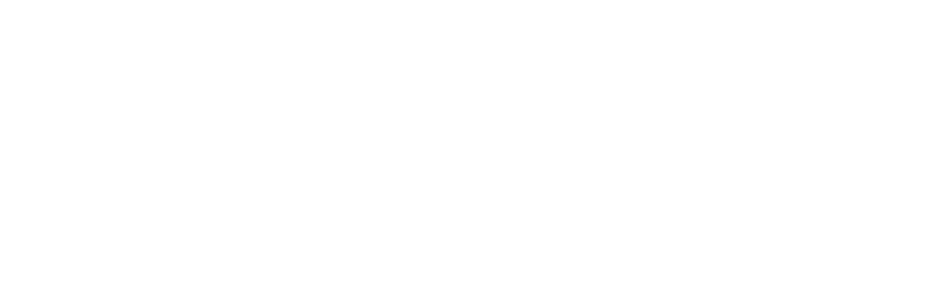
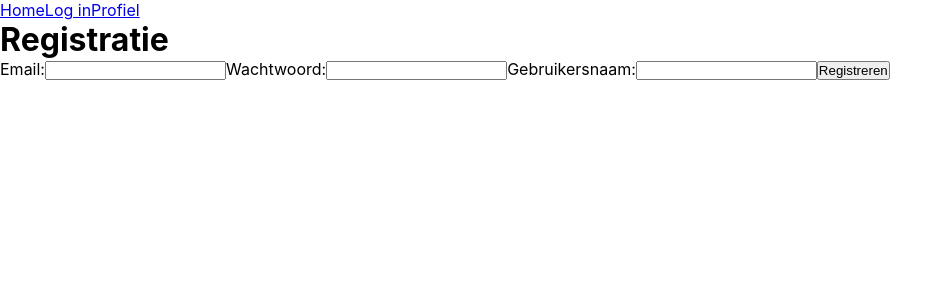
Before and after one commit to Cakeageddon/WeatherWhere, a React (Create React App) app: page /registratie in a window 1280 px wide. Shown: the top 300 px of the page, without its empty margins (0-952 px from the left). Built offline with nearby package versions, Linux system fonts and the light colour scheme.

Commit message:
Alle paginas en routing opgezet.

```diff
--- a/package.json
+++ b/package.json
@@ -8,6 +8,7 @@
     "@testing-library/user-event": "^13.5.0",
     "react": "^18.2.0",
     "react-dom": "^18.2.0",
+    "react-hook-form": "^7.33.0",
     "react-router-dom": "^5.2.0",
     "react-scripts": "5.0.1",
     "web-vitals": "^2.1.4"
--- a/src/App.js
+++ b/src/App.js
@@ -4,12 +4,43 @@
     Route,
 } from 'react-router-dom';
 
+
 import './App.css';
+
+
+import NavBar from "./components/NavBar";
+import Home from "./pages/home/Home";
+import SignIn from "./pages/signin/SignIn";
+import PasswordRecovery from "./pages/passwordRecovery/PasswordRecovery";
+import SignUp from "./pages/signup/SignUp";
+import Profile from "./pages/profile/Profile";
+import SignOut from "./pages/SignOut/SignOut";
+
 
 function App() {
     return (
         <>
-
+            <NavBar/>
+            <Switch>
+                <Route exact path="/">
+                    <Home/>
+                </Route>
+                <Route exact path="/login">
+                    <SignIn/>
+                </Route>
+                <Route exact path="/wachtwoord-herstel">
+                    <PasswordRecovery/>
+                </Route>
+                <Route exact path="/registratie">
+                    <SignUp/>
+                </Route>
+                <Route exact path="/profiel">
+                    <Profile/>
+                </Route>
+                <Route exact path="/loguit">
+                    <SignOut/>
+                </Route>
+            </Switch>
         </>
     );
 }
--- /dev/null
+++ b/src/components/NavBar.js
@@ -0,0 +1,34 @@
+import React from "react";
+import {NavLink} from "react-router-dom";
+
+function NavBar() {
+
+
+    return (
+        <nav>
+            <div className="nav-outer-container">
+                <ul className="nav-links">
+                    <li>
+                        <NavLink to="/" exact
+                                 activeClassName="active-link"
+                                 >
+                            Home
+                        </NavLink>
+                        <NavLink to="/login"
+                                 activeClassName="active-link"
+                        >
+                            Log in
+                        </NavLink>
+                        <NavLink to="/profiel"
+                                 activeClassName="active-link"
+                        >
+                            Profiel
+                        </NavLink>
+                    </li>
+                </ul>
+            </div>
+        </nav>
+    )
+}
+
+export default NavBar
--- a/src/index.js
+++ b/src/index.js
@@ -1,14 +1,18 @@
 import React from 'react';
 import ReactDOM from 'react-dom/client';
+import {BrowserRouter as Router} from "react-router-dom";
 import './index.css';
 import App from './App';
 import reportWebVitals from './reportWebVitals';
 
+
 const root = ReactDOM.createRoot(document.getElementById('root'));
 root.render(
-  <React.StrictMode>
-    <App />
-  </React.StrictMode>
+    <Router>
+        <React.StrictMode>
+            <App/>
+        </React.StrictMode>
+    </Router>
 );
 
 // If you want to start measuring performance in your app, pass a function
--- /dev/null
+++ b/src/pages/SignOut/SignOut.js
@@ -0,0 +1,30 @@
+import React from "react";
+import {useHistory} from "react-router-dom";
+
+function SignOut() {
+
+    const history = useHistory()
+
+    return (
+        <>
+            <h2>U bent uitgelogd.</h2>
+            <p>Een prettige dag en tot de volgende keer!</p>
+            <p>Foutje?</p>
+            <button
+                type="button"
+                onClick={() => history.push("/signin")}
+            >
+                Log In
+            </button>
+            <p>Of</p>
+            <button
+                type="button"
+                onClick={() => history.push("/")}
+            >
+                Home
+            </button>
+        </>
+    )
+}
+
+export default SignOut
--- /dev/null
+++ b/src/pages/home/Home.js
@@ -0,0 +1,15 @@
+import React from "react";
+
+
+function Home() {
+
+
+    return (
+        <>
+            <h1>Homeee</h1>
+            <h3>Welcome home homie.</h3>
+        </>
+    )
+}
+
+export default Home
--- /dev/null
+++ b/src/pages/passwordRecovery/PasswordRecovery.js
@@ -0,0 +1,12 @@
+import React from "react";
+
+function PasswordRecovery() {
+    return (
+        <>
+            <h1>Wachtwoordherstel</h1>
+            <p>Dat zou hier moeten gebeuren.</p>
+        </>
+    )
+}
+
+export default PasswordRecovery
--- /dev/null
+++ b/src/pages/profile/Profile.js
@@ -0,0 +1,12 @@
+import React from "react";
+
+function Profile() {
+    return (
+        <>
+        <h1>Profiel</h1>
+        <p>Hier gebeurt de magie.</p>
+        </>
+    )
+}
+
+export default Profile
--- /dev/null
+++ b/src/pages/signin/SignIn.js
@@ -0,0 +1,48 @@
+import React from "react";
+import {useForm} from "react-hook-form";
+import {Link} from "react-router-dom";
+
+function SignIn() {
+    const {register, handleSubmit} = useForm();
+
+
+    function inlogData(data) {
+        console.log(data)
+    }
+
+    return (
+        <>
+            <h1>Inloggen</h1>
+            <p>Vul de velden hieronder in om in te kunnen loggen.</p>
+
+            <form onSubmit={handleSubmit(inlogData)}>
+                <label htmlFor="form-email">
+                    Email:
+                    <input
+                        type="text"
+                        id="form-email"
+                        {...register("email")}
+                        placeholder="email-adres"
+                    />
+                </label>
+                <label htmlFor="form-wachtwoord">
+                    Wachtwoord:
+                    <input
+                        type="password"
+                        id="form-wachtwoord"
+                        {...register("wachtwoord")}
+                        placeholder="wachtwoord"
+                    />
+                </label>
+                <button
+                    type="submit"
+                >Inloggen
+                </button>
+            </form>
+            <p>Wachtwoord vergeten? Klik dan <Link to="/wachtwoord-herstel">hier!</Link></p>
+            <p>Geen account? Dat kan ook. Wil je er toch een? Klik dan <Link to="/registratie">hier!</Link></p>
+        </>
+    )
+}
+
+export default SignIn
--- /dev/null
+++ b/src/pages/signup/SignUp.js
@@ -0,0 +1,49 @@
+import React from "react";
+import {useForm} from "react-hook-form";
+
+function SignUp() {
+    const {register, handleSubmit} = useForm();
+
+    function registrationSubmit(data) {
+        console.log(data)
+    }
+
+    return (
+        <>
+            <h1>Registratie</h1>
+            <form onSubmit={handleSubmit(registrationSubmit)}>
+                <label htmlFor="form-email">
+                    Email:
+                    <input
+                        type="text"
+                        id="form-email"
+                        {...register("email")}
+                    />
+                </label>
+                <label htmlFor="form-wachtwoord">
+                    Wachtwoord:
+                    <input
+                        type="text"
+
+                        id="form-wachtwoord"
+                        {...register("wachtwoord")}
+                    />
+                </label>
+                <label htmlFor="form-gebruikersnaam">
+                    Gebruikersnaam:
+                    <input
+                        type="text"
+                        id="form-gebruikersnaam"
+                        {...register("gebruikersnaam")}
+                    />
+                </label>
+                <button
+                    type="submit"
+                >Registreren
+                </button>
+            </form>
+        </>
+    )
+}
+
+export default SignUp
```
Also changed, not shown: 1 other file (tests, documents, lock files or other folders). Lines whose indentation alone changed are shown as unchanged.
